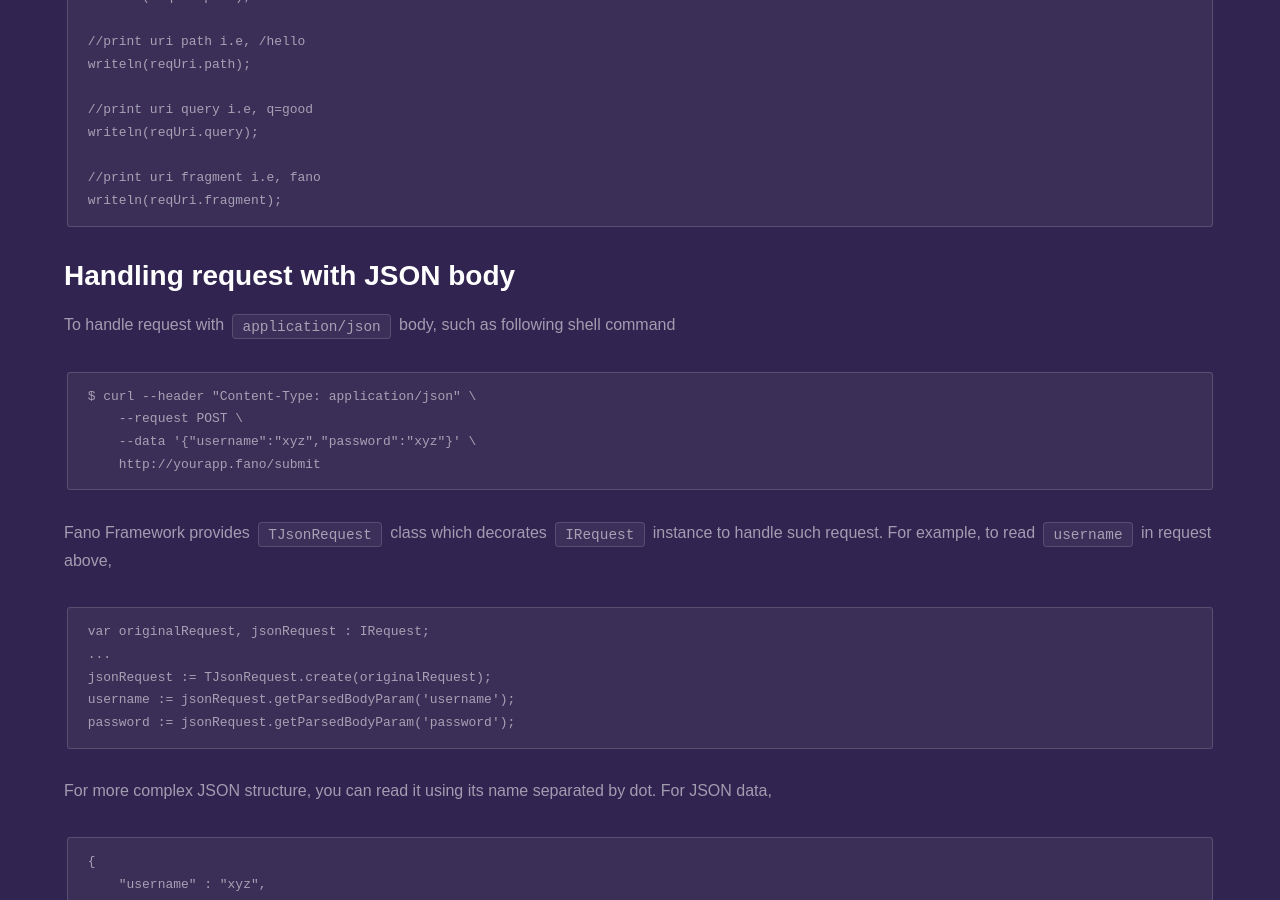
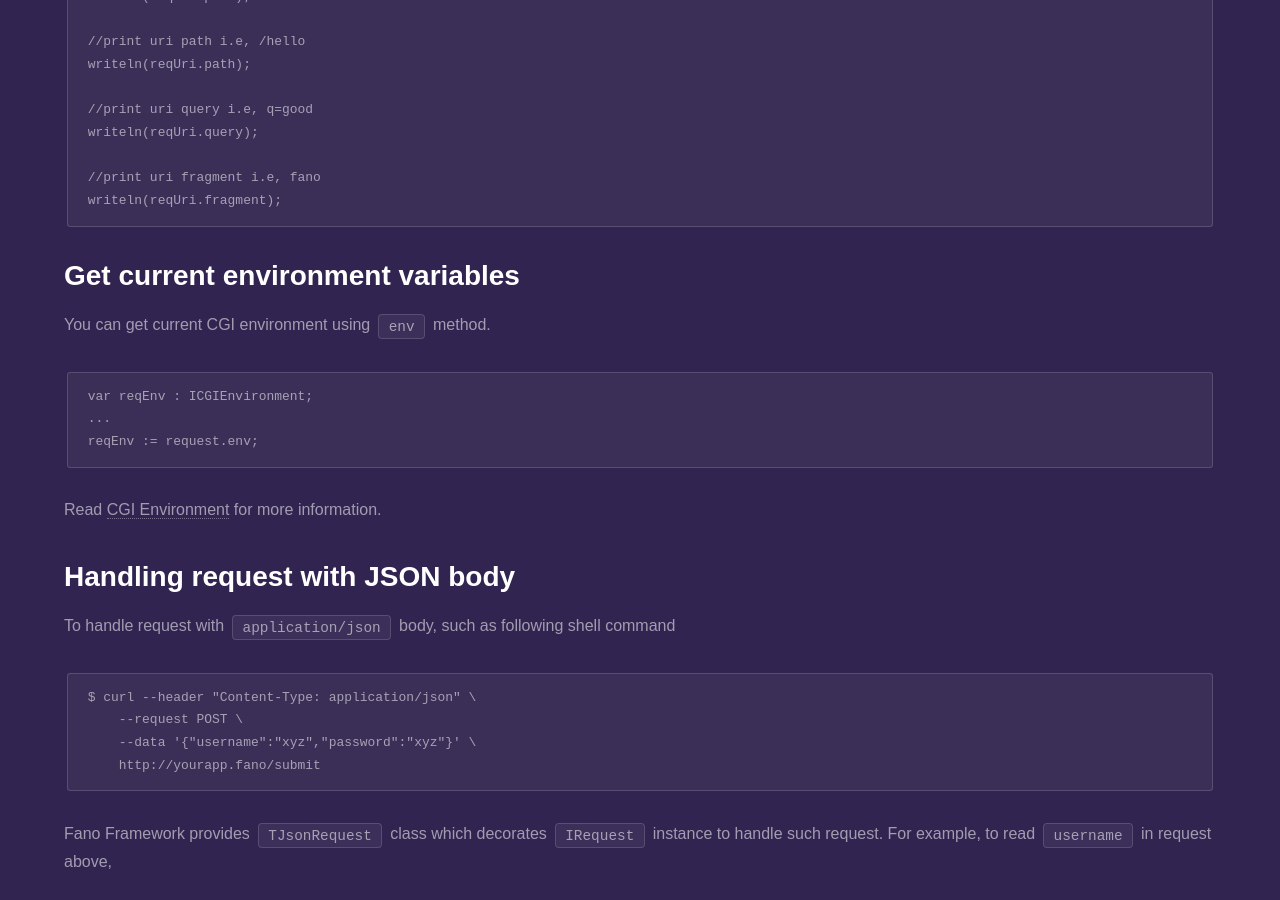
Before and after one commit to fanoframework/fanoframework.github.io, a Jekyll site: the page built from working-with-request/index.md, in a window 1280 px wide and 900 px high, scrolled down 4253 px. Built offline with Jekyll 4.4.1, drawn with Linux system fonts in a browser that asks for light colours; our own code applies the rules of GitHub Pages for plain Markdown files.

Commit message:
add reference to environment

````diff
--- a/working-with-request/index.md
+++ b/working-with-request/index.md
@@ -146,7 +146,6 @@ langAvail := request.headers().has('Accept-Language');
 
 To get request http method such as GET, POST, etc., use `method` property.
 
-
 ```
 var httpMethod : string;
 ...
@@ -181,6 +180,16 @@ writeln(reqUri.query);
 //print uri fragment i.e, fano
 writeln(reqUri.fragment);
 ```
+
+## Get current environment variables
+You can get current CGI environment using `env` method.
+
+```
+var reqEnv : ICGIEnvironment;
+...
+reqEnv := request.env;
+```
+Read [CGI Environment](/environment) for more information.
 
 ## <a name="handling-request-with-json-body"></a>Handling request with JSON body
 
````
